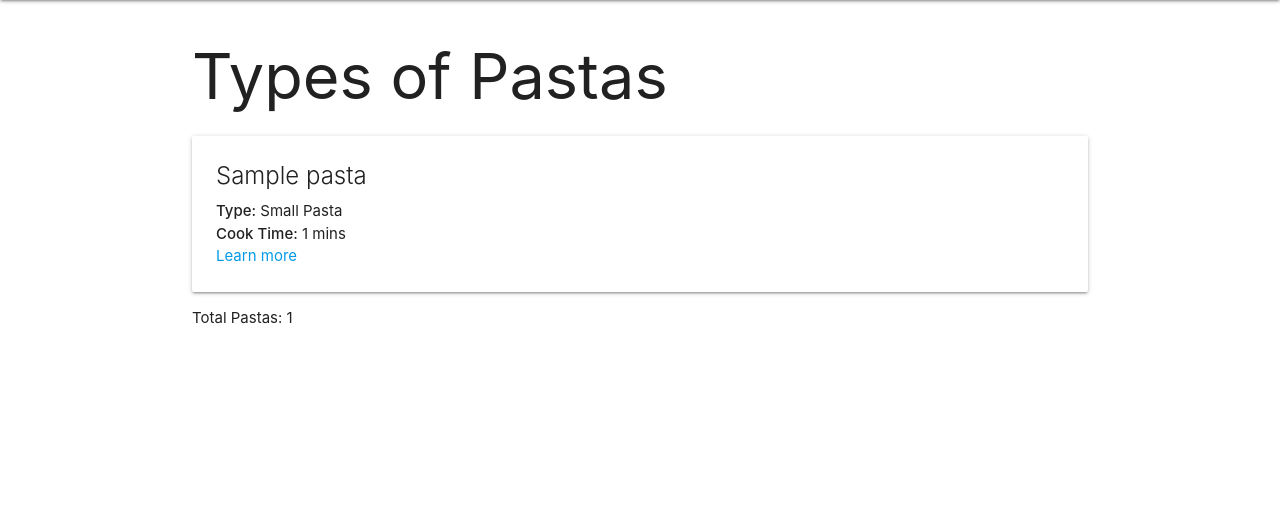
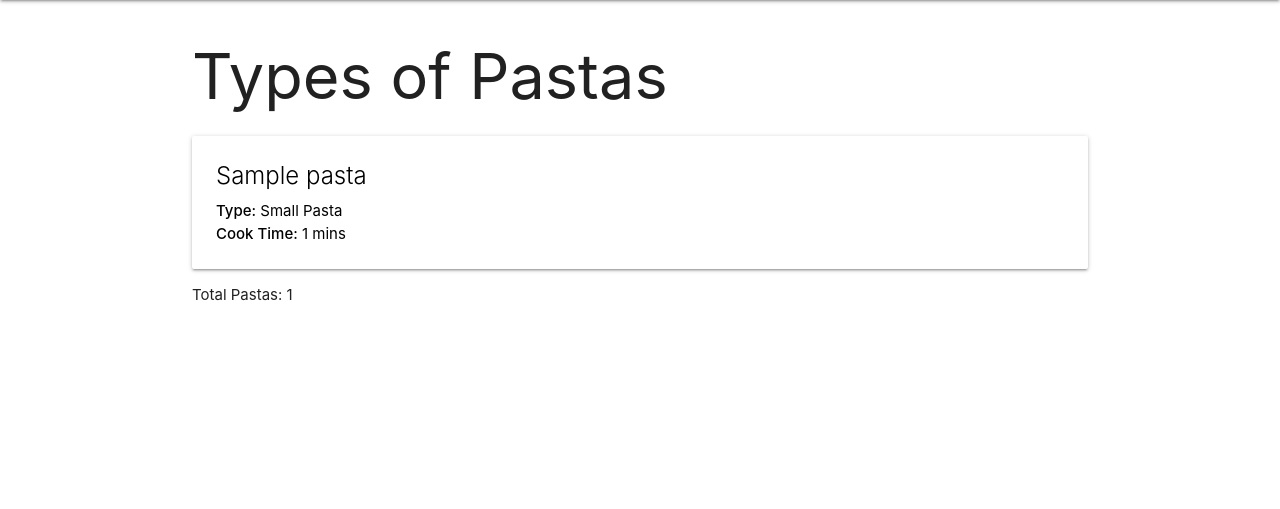
Before and after one commit to zachkurfirst/Pasta-Collector-Lab, a Django app: page /pastas/ in a window 1280 px wide. Shown: the part 64-573 px from the top of the page. Run offline with Django 5.2, Linux system fonts and the light colour scheme; tables that the repository leaves empty hold one stand-in row (values such as "Sample post").

Commit message:
replace learn more button with anchor tag for index card, btn color

```diff
--- a/main_app/static/css/style.css
+++ b/main_app/static/css/style.css
@@ -33,3 +33,11 @@ select {
 .card .card-action a:hover {
   color: green !important;
 }
+
+.btn {
+  background-color: green;
+}
+
+.btn:hover {
+  background-color: darkgreen;
+}
--- a/main_app/templates/pastas/index.html
+++ b/main_app/templates/pastas/index.html
@@ -4,14 +4,15 @@
 <h1>Types of Pastas</h1>
 
 {% for pasta in pastas %}
+<a href="{% url 'detail' pasta.id %}">
 <div class="card">
-    <div class="card-content">
+    <div class="card-content black-text">
         <span class="card-title">{{ pasta.name }}</span>
         <p><strong>Type:</strong> {{ pasta.type }}</p>
         <p><strong>Cook Time:</strong> {{ pasta.cook_time }} mins</p>
-        <a href="{% url 'detail' pasta.id %}">Learn more</a>
     </div>
 </div>
+</a>
 {% endfor %}
 
 {% if pastas %}
```
